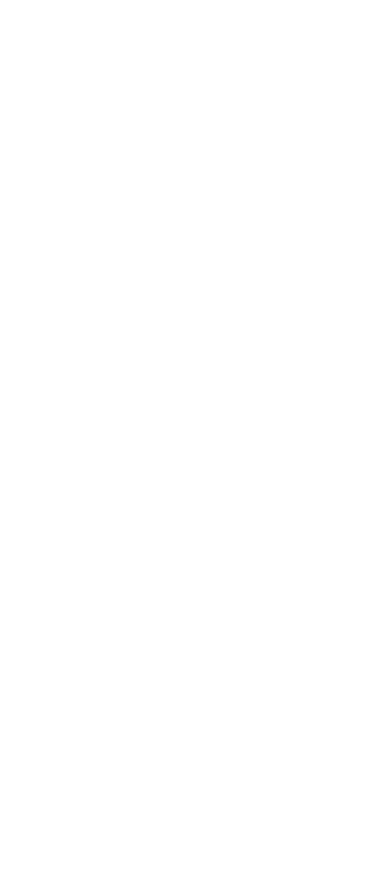
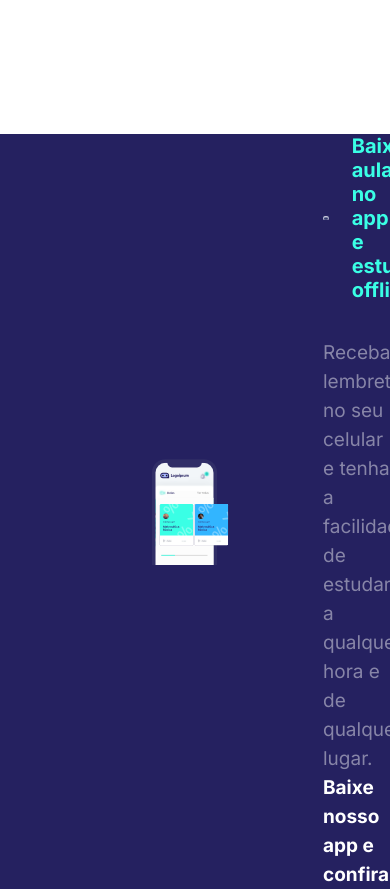
Before and after one commit to gabriel-O-C/landing-page-challenge, a React (Create React App) app: page / in a window 390 px wide. Shown: the part 7700-8589 px from the top of the page. Before the commit the page ends 7628 px from the top, so only its background shows below. Built offline with nearby package versions, Linux system fonts and the light colour scheme.

Commit message:
feat: phone section

```diff
--- a/src/App.js
+++ b/src/App.js
@@ -1,6 +1,6 @@
 import React from "react";
 import { ThemeProvider } from "styled-components";
-import { Cards, Cta, Header, Hero, SocialProof, TwoColumns } from "./components";
+import { Cards, Cta, Header, Hero, PhoneSection, SocialProof, TwoColumns } from "./components";
 import { theme } from "./theme";
 import './index.css'
 
@@ -13,6 +13,7 @@ function App() {
       <TwoColumns />
       <Cards />
       <SocialProof />
+      <PhoneSection />
 
     </ThemeProvider>
   );
--- a/src/components/Caroussel/styles.css
+++ b/src/components/Caroussel/styles.css
@@ -1,12 +1,18 @@
 .awssld__content{
   background-color: #ffffff;
-  height: 270px;
 }
 
 .awssld__wrapper{
   height: 300px;
+  display: flex;
+  justify-content: center;
+  align-items: center;
 }
 
 .awssld__controls__arrow-left{
-  left: 2px;
+  left: -45px;
 }
+.awssld__controls__arrow-right{
+  top: 20px ;
+  right: -45px;
+}
--- a/src/components/Comment/styles.js
+++ b/src/components/Comment/styles.js
@@ -13,6 +13,7 @@ export const CardContainer = styled.section`
   justify-content: center;
   margin-left: 15px;
   padding: 15px;
+  border: 1px solid rgba(0, 0, 0, 0.22);
 `;
 
 export const Description = styled.article`
--- /dev/null
+++ b/src/components/PhoneSection/index.jsx
@@ -0,0 +1,29 @@
+import React from 'react'
+import { Container, ContentWrapper, Description, Img, ImgArea, RobotImg, TextWrapper, Title } from './styles'
+import Phone from '../../assets/Phone.svg';
+import Robo from '../../assets/robo.svg'
+const PhoneSection = () => {
+  return (
+    <Container>
+      <ImgArea>
+        <Img src={Phone} alt="tela da plataforma" />
+      </ImgArea>
+      <ContentWrapper>
+        <TextWrapper>
+          <RobotImg src={Robo} alt="robo da logo" />
+          <Title>
+            Baixe aulas no app e estude offline
+          </Title>
+        </TextWrapper>
+        <Description>
+          Receba lembretes no seu celular e tenha a facilidade<br /> de estudar a qualquer hora e de qualquer lugar.<br />
+          <span style={{ color: 'white', fontWeight: 600 }}>Baixe nosso app e confira.</span>
+        </Description>
+
+      </ContentWrapper>
+
+    </Container>
+  )
+}
+
+export default PhoneSection
--- /dev/null
+++ b/src/components/PhoneSection/styles.js
@@ -0,0 +1,51 @@
+import styled from "styled-components";
+
+export const Container = styled.section`
+  background-color: ${props => props.theme.colors.primary};
+  margin-top: 206px;
+  display: flex;
+  align-items: center;
+`;
+
+export const ImgArea = styled.div`
+  display: flex;
+  align-items: flex-start;
+  margin-left: 152px;
+  z-index: 2;
+`;
+
+export const Img = styled.img`
+
+`;
+
+export const TextWrapper = styled.div`
+  display: flex;
+  align-items: center;
+  margin-bottom: 36px;
+`;
+
+export const RobotImg = styled.img`
+  width: 50px;
+  height: 36px;
+`;
+
+export const Title = styled.h1`
+  font-family: ${props => props.theme.fonts.inter};
+  color: ${props => props.theme.colors.secondary};
+  font-weight: 700;
+  font-size: 20px;
+  margin-left: 23px;
+`;
+
+export const Description = styled.article`
+  font-family: ${props => props.theme.fonts.inter};
+  font-size: 19px;
+  color: ${props => props.color ?? props.theme.colors.whiteRgba};
+  font-weight: 400;
+  line-height: 29px;
+`;
+
+export const ContentWrapper = styled.div`
+  margin-left: 94px;
+
+`;
--- a/src/components/SocialProof/index.jsx
+++ b/src/components/SocialProof/index.jsx
@@ -1,5 +1,5 @@
 import React from 'react'
-import { Carrosel, Comments } from '../index'
+import { Carrosel } from '../index'
 import { Container, SubTitle, TextWrapper, Title } from './styles'
 
 const SocialProof = () => {
--- a/src/components/index.js
+++ b/src/components/index.js
@@ -10,3 +10,4 @@ export { default as SocialProof } from './SocialProof';
 export { default as StarRatings } from './StarRatings';
 export { default as Comments } from './Comment';
 export { default as Carrosel } from './Caroussel';
+export { default as PhoneSection } from './PhoneSection';
```
